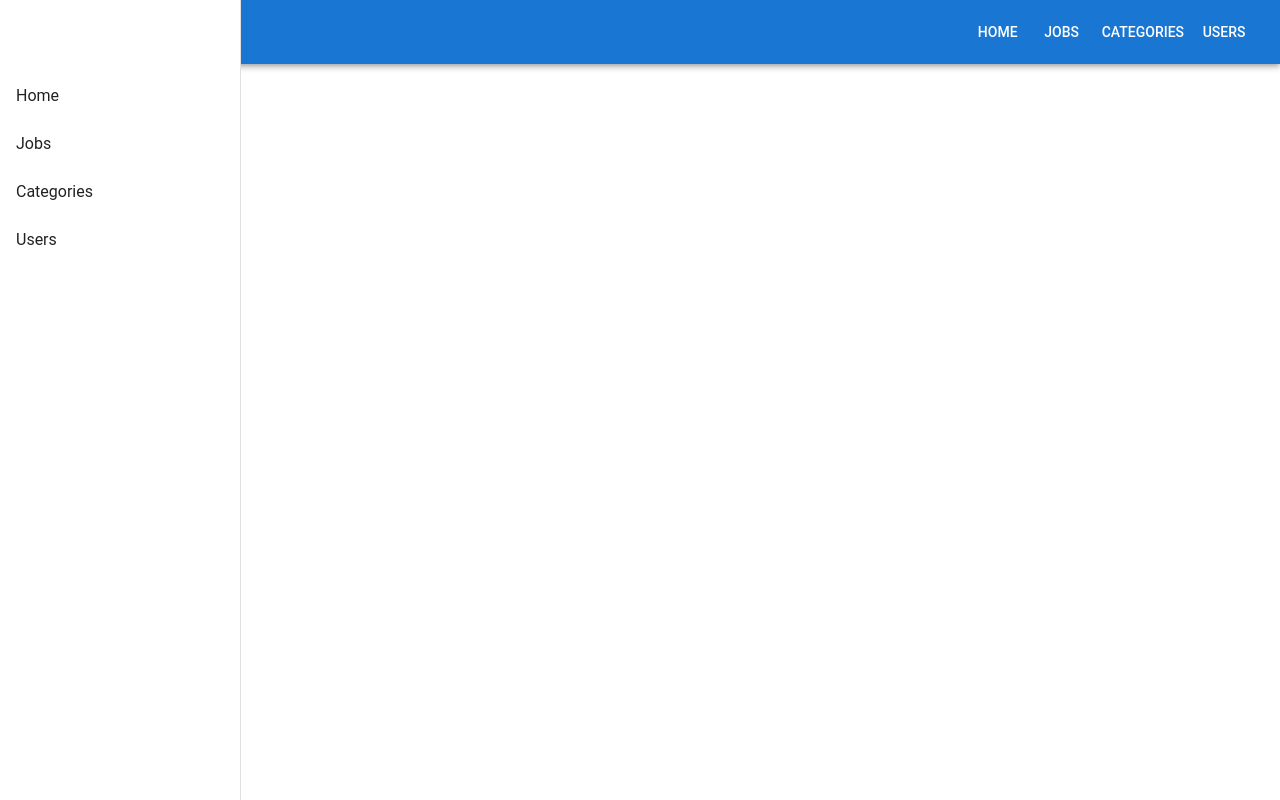
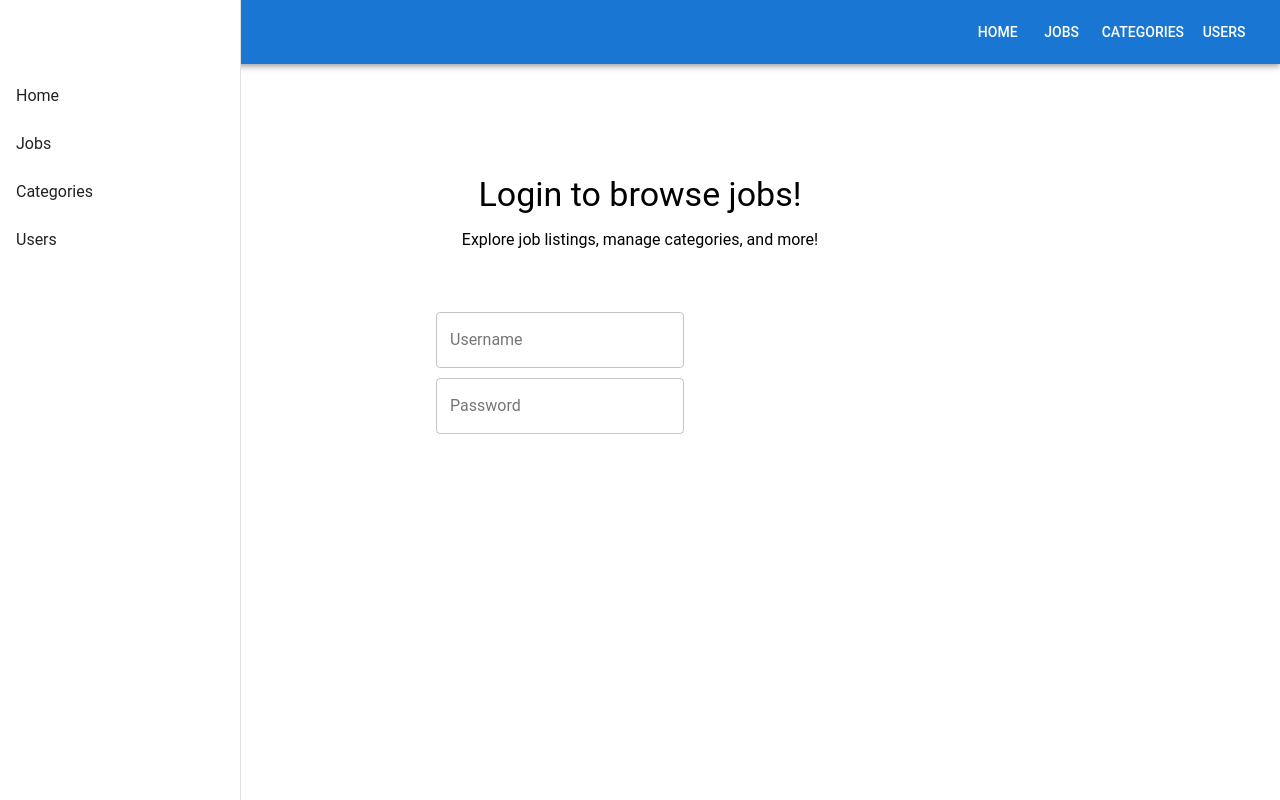
Before and after one commit to nipunarambukkanage/job-portal-frontend, a React (Create React App) app: page /login in a window 1280 px wide. Built offline with nearby package versions, Linux system fonts and the light colour scheme.

Commit message:
Added login page

```diff
--- a/src/App.js
+++ b/src/App.js
@@ -9,6 +9,7 @@
 import JobDetailsPage from './pages/JobDetailsPage';
 import Categories from './pages/Categories';
 import Users from './pages/Users';
+import Login from './pages/Login';
 
 function App() {
   return (
@@ -18,6 +19,7 @@
         <Sidebar />
         <Routes>
           <Route path="/" element={<Home />} />
+          <Route path="/login" element={<Login />} />
           <Route path="/jobs" element={<Jobs />} />
           <Route path="/jobs/:id" element={<JobDetailsPage />} />
           <Route path="/categories" element={<Categories />} />
--- /dev/null
+++ b/src/pages/Login.js
@@ -0,0 +1,23 @@
+import React from 'react';
+import { TextField, Typography } from '@material-ui/core';
+
+function Login() {
+  return (
+      <div style={{textAlign: "center", display: "grid", marginRight: "400px", marginLeft: "400px", marginTop: "60px"}}>
+        <div style={{margin:"50px"}}>
+      <Typography variant="h4" align="center" gutterBottom>
+        Login to browse jobs!
+      </Typography>
+      <Typography variant="body1" align="center">
+          Explore job listings, manage categories, and more!
+      </Typography>
+      </div>
+      <div style={{width:"100%",textAlign:"center"}}>
+        <div style={{margin:"10px",width:"300px"}}><TextField id="outlined-basic" label="Username" variant="outlined" /></div>
+        <div style={{margin:"10px",width:"300px"}}><TextField id="outlined-basic" label="Password" variant="outlined" /></div>
+       </div>
+    </div>
+  );
+}
+
+export default Login;
```
